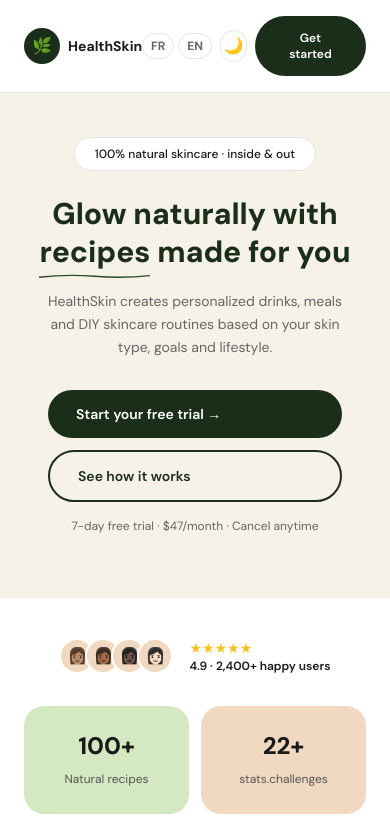
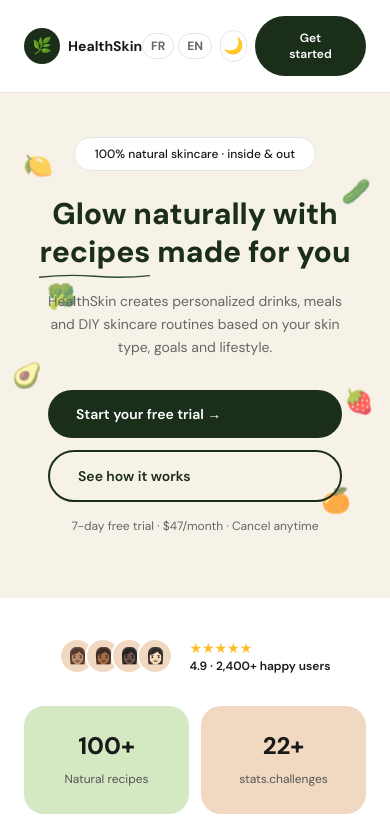
Before and after one commit to tidianecs/HealthSkin, a React (Vite) app: page / in a window 390 px wide. Shown: the top 824 px of the page. Built offline with nearby package versions, Linux system fonts and the light colour scheme.

Commit message:
Fix: Emoji Fruits Mobile Display

```diff
--- a/src/components/home/Hero.tsx
+++ b/src/components/home/Hero.tsx
@@ -20,7 +20,7 @@ export default function Hero() {
       {EMOJIS.map(({ emoji, style }) => (
         <span
           key={emoji}
-          className="pointer-events-none absolute select-none text-2xl md:text-4xl opacity-70 hidden sm:block"
+          className="pointer-events-none absolute select-none text-2xl md:text-4xl opacity-70"
           style={{ ...style, animation: 'float 3s ease-in-out infinite' }}
         >
           {emoji}
```
